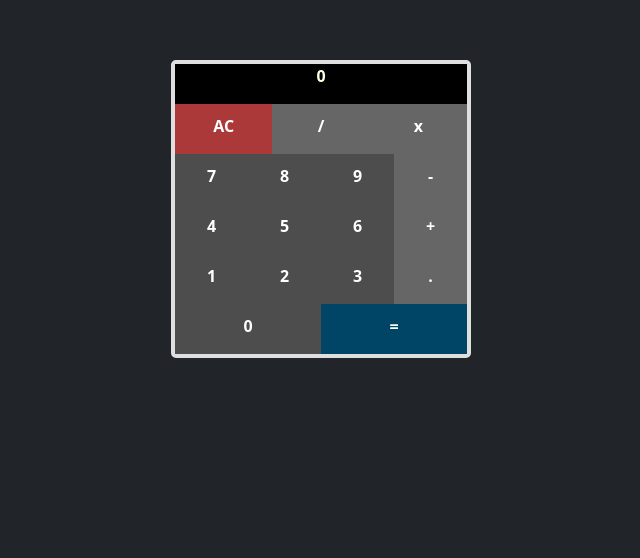
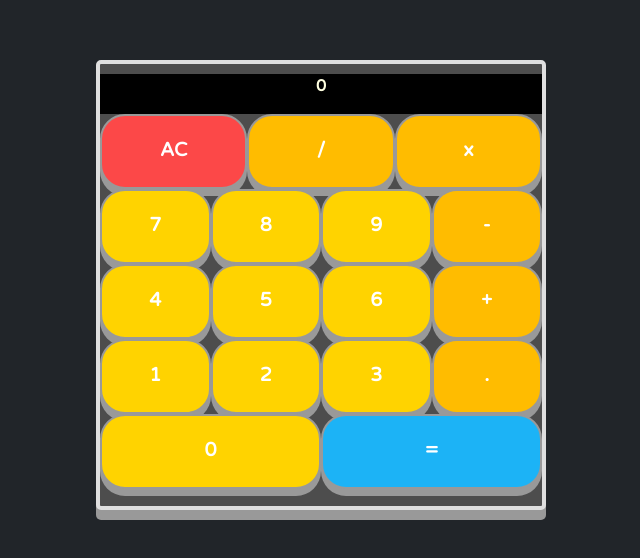
Before and after one commit to manuel12/js-calculator, a React (Create React App) app: page / in a window 1280 px wide. Shown: the part 140-698 px from the top of the page, without its empty margins (319-959 px from the left). Built offline with nearby package versions, Linux system fonts and the light colour scheme.

Commit message:
Removed commented out border rule. Added user-select: none. Added Varela Round font. Added bg color and changed max-width and max-height to width and height on calculator. Make width and height 450px each. Changed bg color of all buttons. Added :active rules for all buttons. Added style classes.

```diff
--- a/src/App.css
+++ b/src/App.css
@@ -1,6 +1,7 @@
 * {
-  /* border: 1px solid black; */
   box-sizing: border-box;
+  user-select: none;
+  font-family: "Varela Round", sans-serif;
 }
 
 .App {
@@ -10,9 +11,10 @@
 }
 
 #calculator {
+  background-color: #4d4d4d;
   margin-top: 25vh;
-  max-height: 300px;
-  max-width: 300px;
+  height: 450px;
+  max-width: 450px;
   border: 4px solid rgb(223, 223, 223);
   border-radius: 5px;
 }
@@ -32,36 +34,46 @@
 }
 
 .button-pad-container {
-  max-height: 300px;
-  max-width: 300px;
+  max-height: 450px;
+  max-width: 450px;
   /* border: 2px solid red; */
 }
 
 .operation-btn {
-  height: 50px;
-  padding: 10px;
-  background-color: #666666;
+  font-size: 1.2rem;
+  height: 75px;
+  padding: 20px;
+  background-color: #ffbc00;
 }
 
 .clear-btn {
-  height: 50px;
-  padding: 10px;
-  background-color: #ac3939;
+  font-size: 1.2rem;
+  height: 75px;
+  padding: 20px;
+  background-color: #fc4848;
 }
 
 .equal-btn {
-  height: 50px;
-  padding: 10px;
-  background-color: #004466;
+  font-size: 1.2rem;
+  height: 75px;
+  padding: 20px;
+  background-color: #1cb3f6;
 }
 
 .number-btn {
-  background-color: #4d4d4d;
-  padding: 10px;
-  margin: 0;
-  width: 50px;
-  height: 50px;
+  font-size: 1.2rem;
+  background-color:#ffd300;
+  padding: 20px;
+  height: 75px;
 
+}
+
+.number-btn:active,
+.equal-btn:active,
+.clear-btn:active,
+.operation-btn:active {
+  box-shadow: 0 3px #999;
+  transform: translateY(3px);
 }
 
 .number-btn:hover,
@@ -71,3 +83,25 @@
   border: 2px solid white;
   color: black
 }
+
+
+.heading-styles {
+  border-width: 3px;
+  border-style: solid;
+  border-radius: 50px;
+  padding: 3px;
+}
+
+.container-styles {
+  padding: 10px 20px;
+  border: 4px solid darkgray;
+  border-radius: 15px;
+  box-shadow: 0 10px #999;
+}
+
+.button-styles {
+  border: 2px solid #999;
+  border-radius: 25px;
+  box-shadow: 0 7px #999;
+  cursor: pointer;
+}
```
